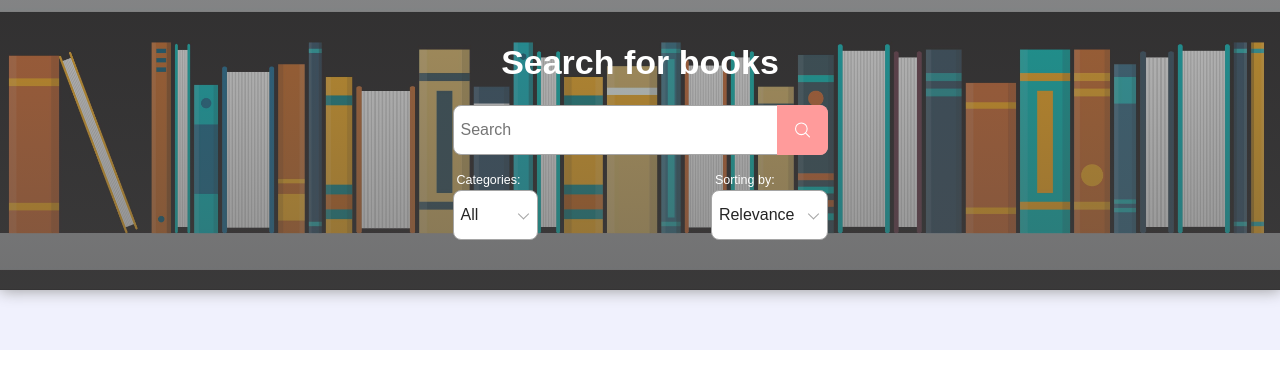
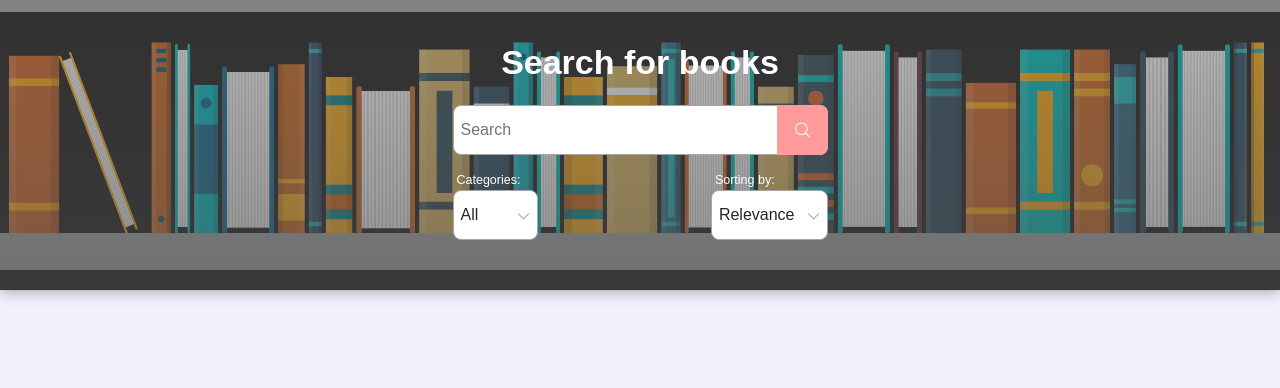
Before and after one commit to KASSTUSS/modsen-practice, a React (Vite) app: page / in a window 1280 px wide. Shown: the top 388 px of the page. Built offline with nearby package versions, Linux system fonts and the light colour scheme.

Commit message:
fix: fix background in Main component

```diff
--- a/src/assets/styles/global.css
+++ b/src/assets/styles/global.css
@@ -1,5 +1,7 @@
 html,
 body {
+    width: 100vw;
+    height: 100vh;
     margin: 0;
 }
 
--- a/src/components/screens/home/Home.module.css
+++ b/src/components/screens/home/Home.module.css
@@ -1,5 +1,6 @@
 .homePage {
     width: 100vw;
+    height: 100vh;
 
     display: flex;
     flex-direction: column;
--- a/src/components/screens/home/main/Main.jsx
+++ b/src/components/screens/home/main/Main.jsx
@@ -8,7 +8,7 @@ const Main = (props) => {
     } = props
 
     return (
-        <main className={styles.main__container}>
+        <main className={styles.main}>
             <Cards data={booksData}/>
         </main>
     )
--- a/src/components/screens/home/main/Main.module.css
+++ b/src/components/screens/home/main/Main.module.css
@@ -0,0 +1,3 @@
+.main {
+    height: 100%;
+}
```
